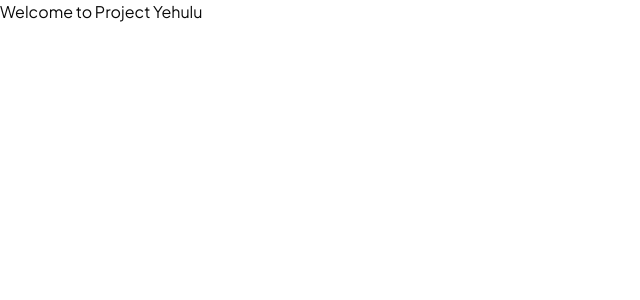
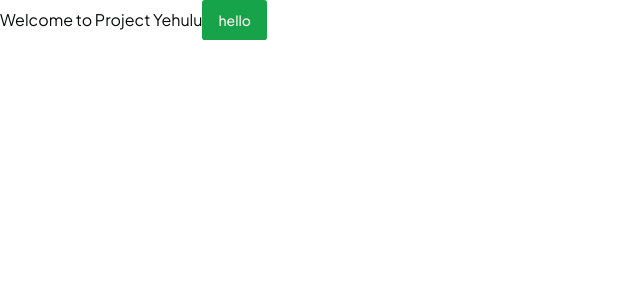
Before and after one commit to Upsurge-Tech/Project-Yehulusaccos-Frontend, a Next.js app: page / in a window 1280 px wide. Shown: the top 300 px of the page, without its empty margins (0-640 px from the left). Built offline with nearby package versions, Linux system fonts and the light colour scheme.

Commit message:
feat: add shadcn theming

```diff
--- a/app/globals.css
+++ b/app/globals.css
@@ -5,64 +5,47 @@
 @layer base {
   :root {
     --background: 0 0% 100%;
-      --foreground: 0 0% 3.9%;
-
+    --foreground: 145 10% 3.9%;
     --card: 0 0% 100%;
-      --card-foreground: 0 0% 3.9%;
-
+    --card-foreground: 145 10% 3.9%;
     --popover: 0 0% 100%;
-      --popover-foreground: 0 0% 3.9%;
-
-      --primary: 0 0% 9%;
-      --primary-foreground: 0 0% 98%;
-
-      --secondary: 0 0% 96.1%;
-      --secondary-foreground: 0 0% 9%;
-
-      --muted: 0 0% 96.1%;
-      --muted-foreground: 0 0% 45.1%;
-
-      --accent: 0 0% 96.1%;
-      --accent-foreground: 0 0% 9%;
-
+    --popover-foreground: 145 10% 3.9%;
+    --primary: 142.1 76.2% 36.3%;
+    --primary-foreground: 355.7 100% 97.3%;
+    --secondary: 145 4.8% 95.9%;
+    --secondary-foreground: 145 5.9% 10%;
+    --muted: 145 4.8% 95.9%;
+    --muted-foreground: 145 3.8% 46.1%;
+    --accent: 145 4.8% 95.9%;
+    --accent-foreground: 145 5.9% 10%;
     --destructive: 0 84.2% 60.2%;
     --destructive-foreground: 0 0% 98%;
-
-      --border: 0 0% 89.8%;
-      --input: 0 0% 89.8%;
-      --ring: 0 0% 3.9%;
-
-      --radius: 0.5rem;
+    --border: 145 5.9% 90%;
+    --input: 145 5.9% 90%;
+    --ring: 142.1 76.2% 36.3%;
+    --radius: 0.3rem;
   }
 
   .dark {
-      --background: 0 0% 3.9%;
-      --foreground: 0 0% 98%;
-
-      --card: 0 0% 3.9%;
-      --card-foreground: 0 0% 98%;
-
-      --popover: 0 0% 3.9%;
-      --popover-foreground: 0 0% 98%;
-
-      --primary: 0 0% 98%;
-      --primary-foreground: 0 0% 9%;
-
-      --secondary: 0 0% 14.9%;
+    --background: 20 14.3% 4.1%;
+    --foreground: 0 0% 95%;
+    --card: 24 9.8% 10%;
+    --card-foreground: 0 0% 95%;
+    --popover: 0 0% 9%;
+    --popover-foreground: 0 0% 95%;
+    --primary: 142.1 70.6% 45.3%;
+    --primary-foreground: 144.9 80.4% 10%;
+    --secondary: 240 3.7% 15.9%;
     --secondary-foreground: 0 0% 98%;
-
-      --muted: 0 0% 14.9%;
-      --muted-foreground: 0 0% 63.9%;
-
-      --accent: 0 0% 14.9%;
+    --muted: 0 0% 15%;
+    --muted-foreground: 240 5% 64.9%;
+    --accent: 12 6.5% 15.1%;
     --accent-foreground: 0 0% 98%;
-
     --destructive: 0 62.8% 30.6%;
-      --destructive-foreground: 0 0% 98%;
-
-      --border: 0 0% 14.9%;
-      --input: 0 0% 14.9%;
-      --ring: 0 0% 83.1%;
+    --destructive-foreground: 0 85.7% 97.3%;
+    --border: 240 3.7% 15.9%;
+    --input: 240 3.7% 15.9%;
+    --ring: 142.4 71.8% 29.2%;
   }
 }
 
--- a/app/page.tsx
+++ b/app/page.tsx
@@ -1,3 +1,10 @@
+import { Button } from '@/components/ui/button'
+
 export default function Home() {
-  return <div>Welcome to Project Yehulu</div>;
+  return (
+    <div>
+      Welcome to Project Yehulu
+      <Button>hello</Button>
+    </div>
+  )
 }
--- /dev/null
+++ b/components/ui/button.tsx
@@ -0,0 +1,56 @@
+import * as React from "react"
+import { Slot } from "@radix-ui/react-slot"
+import { cva, type VariantProps } from "class-variance-authority"
+
+import { cn } from "@/lib/utils"
+
+const buttonVariants = cva(
+  "inline-flex items-center justify-center whitespace-nowrap rounded-md text-sm font-medium ring-offset-background transition-colors focus-visible:outline-none focus-visible:ring-2 focus-visible:ring-ring focus-visible:ring-offset-2 disabled:pointer-events-none disabled:opacity-50",
+  {
+    variants: {
+      variant: {
+        default: "bg-primary text-primary-foreground hover:bg-primary/90",
+        destructive:
+          "bg-destructive text-destructive-foreground hover:bg-destructive/90",
+        outline:
+          "border border-input bg-background hover:bg-accent hover:text-accent-foreground",
+        secondary:
+          "bg-secondary text-secondary-foreground hover:bg-secondary/80",
+        ghost: "hover:bg-accent hover:text-accent-foreground",
+        link: "text-primary underline-offset-4 hover:underline",
+      },
+      size: {
+        default: "h-10 px-4 py-2",
+        sm: "h-9 rounded-md px-3",
+        lg: "h-11 rounded-md px-8",
+        icon: "h-10 w-10",
+      },
+    },
+    defaultVariants: {
+      variant: "default",
+      size: "default",
+    },
+  }
+)
+
+export interface ButtonProps
+  extends React.ButtonHTMLAttributes<HTMLButtonElement>,
+    VariantProps<typeof buttonVariants> {
+  asChild?: boolean
+}
+
+const Button = React.forwardRef<HTMLButtonElement, ButtonProps>(
+  ({ className, variant, size, asChild = false, ...props }, ref) => {
+    const Comp = asChild ? Slot : "button"
+    return (
+      <Comp
+        className={cn(buttonVariants({ variant, size, className }))}
+        ref={ref}
+        {...props}
+      />
+    )
+  }
+)
+Button.displayName = "Button"
+
+export { Button, buttonVariants }
--- a/package.json
+++ b/package.json
@@ -9,6 +9,7 @@
     "lint": "next lint"
   },
   "dependencies": {
+    "@radix-ui/react-slot": "^1.0.2",
     "class-variance-authority": "^0.7.0",
     "clsx": "^2.1.1",
     "lucide-react": "^0.390.0",
```
Also changed, not shown: 1 other file (tests, documents, lock files or other folders). Lines whose indentation alone changed are shown as unchanged.
